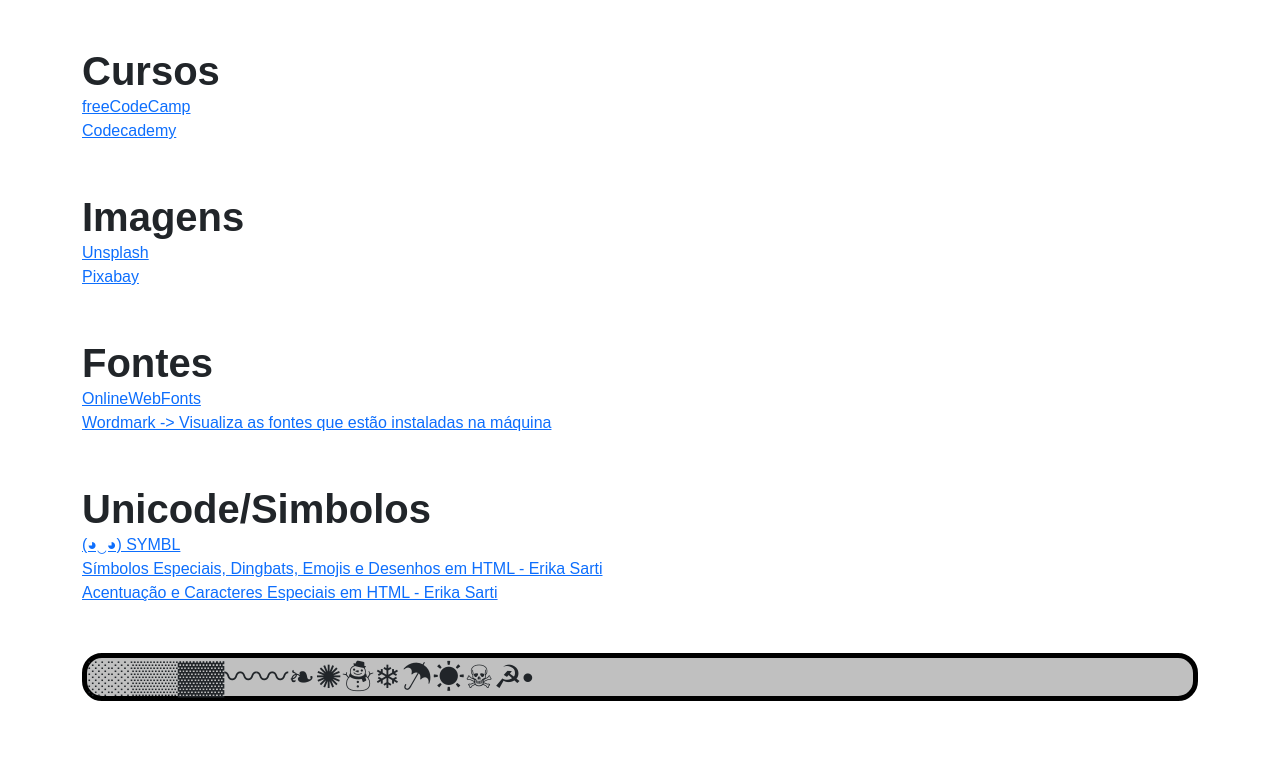
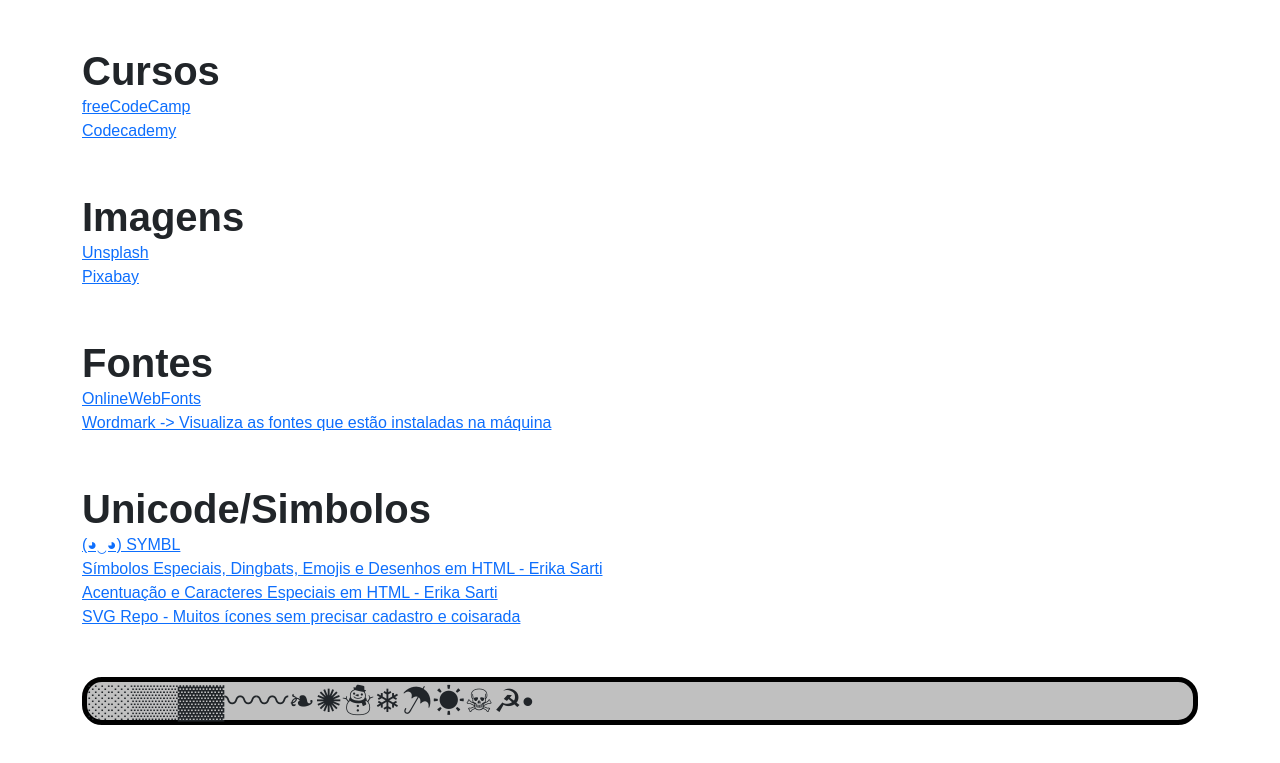
Before and after one commit to moaschneider/refs, a plain HTML site: page index.html in a window 1280 px wide. Shown: the part 1675-2438 px from the top of the page. Drawn offline with nearby package versions, Linux system fonts and the light colour scheme; a web font is replaced by a local one.

Commit message:
add svgrepo icones

```diff
--- a/index.html
+++ b/index.html
@@ -142,6 +142,7 @@
         <a href="https://symbl.cc/pt/" target="_blank">(◕‿◕) SYMBL</a>
         <a href="https://erikasarti.com/html/dingbats-simbolos-desenhos/" target="_blank">Símbolos Especiais, Dingbats, Emojis e Desenhos em HTML - Erika Sarti</a>
         <a href="https://erikasarti.com/html/acentuacao-caracteres-especiais/" target="_blank">Acentuação e Caracteres Especiais em HTML - Erika Sarti</a>
+        <a href="https://www.svgrepo.com/" target="_blank">SVG Repo - Muitos ícones sem precisar cadastro e coisarada</a>
 
         <br><br>
 
```
